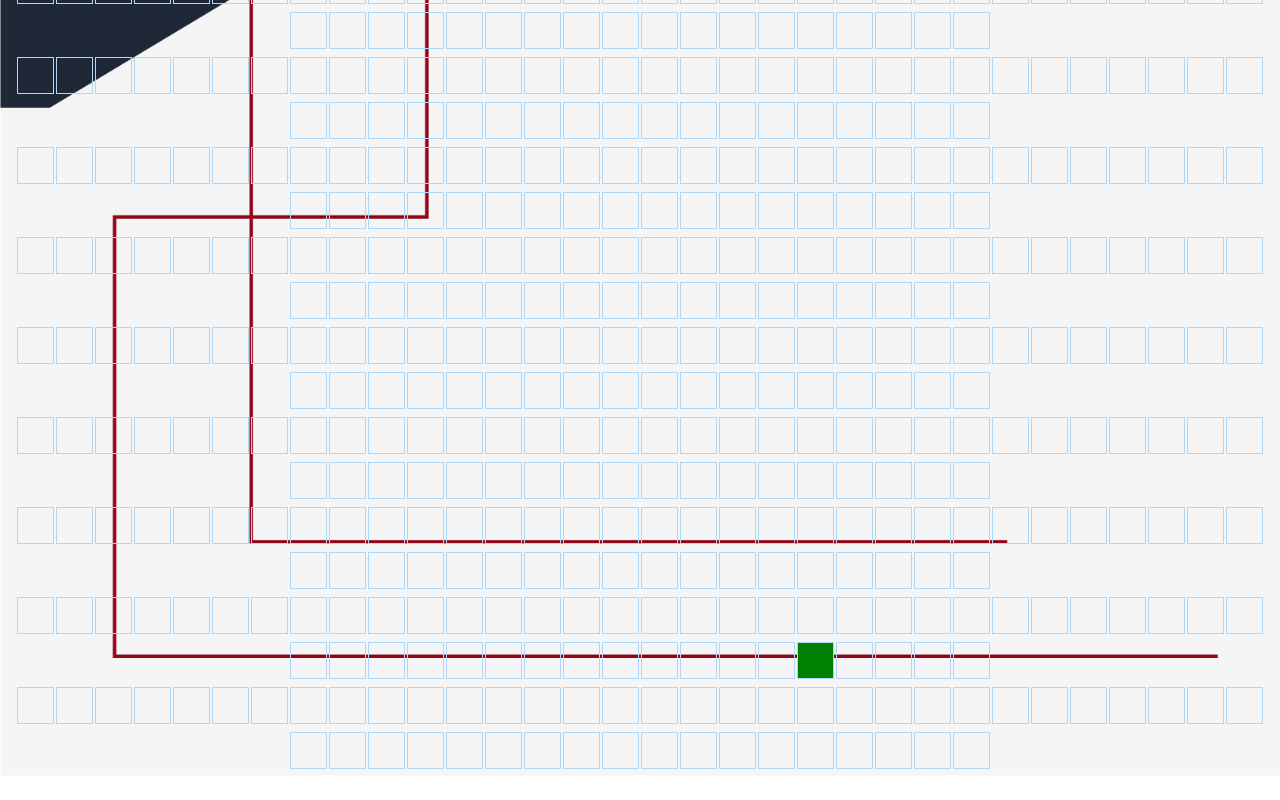
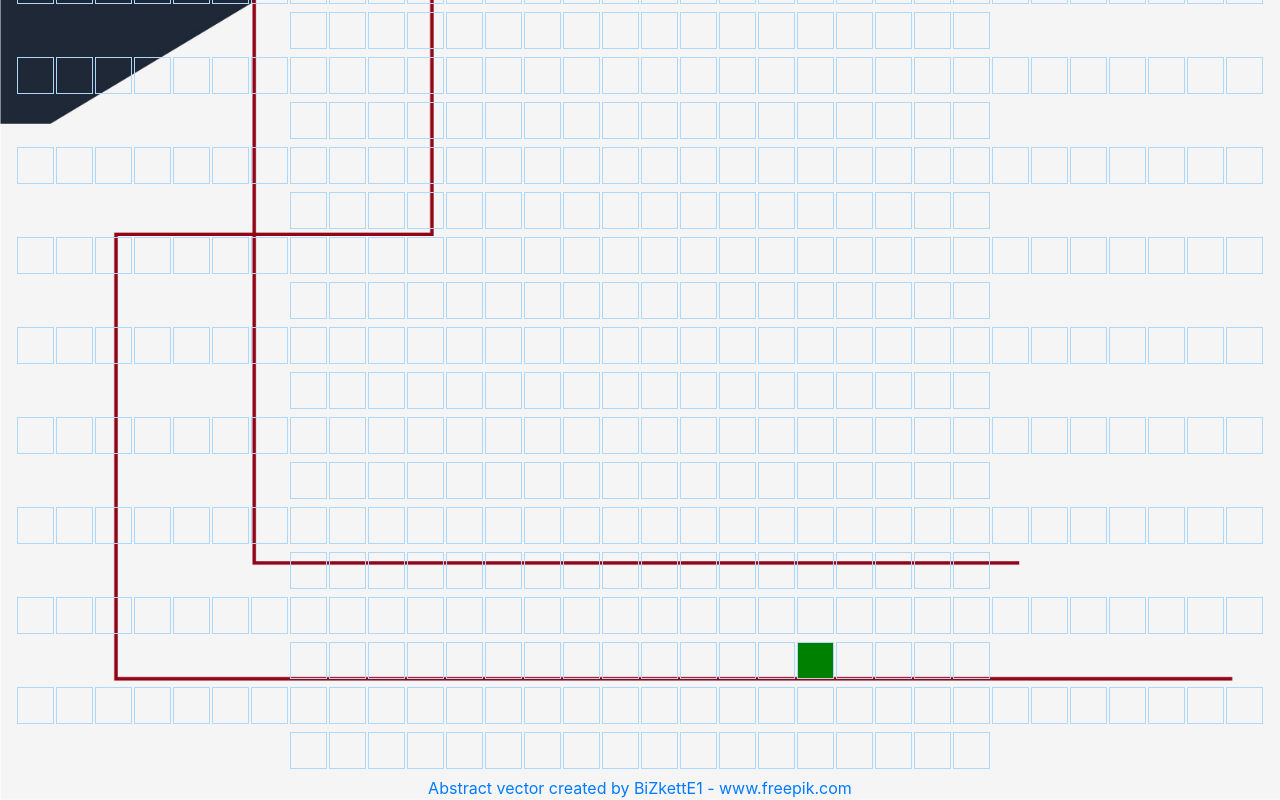
Before and after one commit to munindra2132/Pathfinder-Visualizer, a React (Create React App) app: page / in a window 1280 px wide. Shown: the part 1247-2047 px from the top of the page. Before the commit the page ends 2023 px from the top, so only its background shows below. Built offline with nearby package versions, Linux system fonts and the light colour scheme.

Commit message:
added background img

```diff
--- a/src/Graph/Visualizer/Visualizer.js
+++ b/src/Graph/Visualizer/Visualizer.js
@@ -14,6 +14,7 @@ let sr =7;
 let sc =15;
 let fr = 18;
 let fc = 45;
+
 export default class Visualizer extends Component {
     constructor(props){
         super(props);
@@ -27,9 +28,11 @@ export default class Visualizer extends Component {
             done: false,
             changedSource: false,
             changedDest: false,
+            stop: false,
         }
 
     }
+
     componentDidMount() {
         const grid = getInitialGrid();
         this.setState({grid});
@@ -46,8 +49,8 @@ export default class Visualizer extends Component {
             START_NODE_COL: col,
             changedSource: false
           }, () =>{
-            console.log("changed source true section");
-            console.log(this.state.START_NODE_ROW);
+            //console.log("changed source true section");
+            //console.log(this.state.START_NODE_ROW);
           } );
 
           //console.log(this.state.START_NODE_ROW);
@@ -60,8 +63,8 @@ export default class Visualizer extends Component {
             FINISH_NODE_COL: col,
             changedDest: false
           }, () =>{
-            console.log("changed dest true section");
-            console.log(this.state.FINISH_NODE_ROW);
+            //console.log("changed dest true section");
+            //console.log(this.state.FINISH_NODE_ROW);
           } );
         }else if(row === this.state.START_NODE_ROW && col === this.state.START_NODE_COL && this.state.changedSource === false ){
 
@@ -117,14 +120,16 @@ export default class Visualizer extends Component {
       }
 
       animate(visitedNodesInOrder,nodesInShortestPathOrder) {
+
         for (let i = 0; i <= visitedNodesInOrder.length; i++) {
+
           if (i === visitedNodesInOrder.length) {
             setTimeout(() => {
               this.animateShortestPath(nodesInShortestPathOrder);
             }, 10 * i);
             return;
           }
-          setTimeout(() => {
+             setTimeout(() => {
             const node = visitedNodesInOrder[i];
             if(node.row === this.state.START_NODE_ROW && node.col === this.state.START_NODE_COL) {
               document.getElementById(`node-${node.row}-${node.col}`).className =
@@ -144,7 +149,8 @@ export default class Visualizer extends Component {
 
       animateShortestPath(nodesInShortestPathOrder) {
         for (let i = 0; i < nodesInShortestPathOrder.length; i++) {
-          setTimeout(() => {
+
+            setTimeout(() => {
             const node = nodesInShortestPathOrder[i];
             if(node.row === this.state.START_NODE_ROW && node.col === this.state.START_NODE_COL) {
               document.getElementById(`node-${node.row}-${node.col}`).className =
@@ -157,6 +163,7 @@ export default class Visualizer extends Component {
               'node node-shortest-path';
             }
           }, 50 * i);
+
         }
       }
     //the below lines
@@ -205,7 +212,7 @@ export default class Visualizer extends Component {
         // sc = this.state.START_NODE_COL;
         if(this.state.done === true){
           alert("Clear the grid First");
-          console.log("Clear the grid dfs");
+          // console.log("Clear the grid dfs");
 
         }else {
           console.log(this.state.START_NODE_ROW);
@@ -226,8 +233,8 @@ export default class Visualizer extends Component {
       cleargrid () {
        // const {grid} = this.state;
 
-        console.log("this is the clear grid");
-        console.log(this.state.START_NODE_ROW);
+        // console.log("this is the clear grid");
+        // console.log(this.state.START_NODE_ROW);
         sr = this.state.START_NODE_ROW;
         sc = this.state.START_NODE_COL;
         fr = this.state.FINISH_NODE_ROW;
@@ -242,7 +249,7 @@ export default class Visualizer extends Component {
         }
         document.getElementById(`node-${this.state.START_NODE_ROW}-${this.state.START_NODE_COL}`).className = 'node node-src';
         document.getElementById(`node-${this.state.FINISH_NODE_ROW}-${this.state.FINISH_NODE_COL}`).className = 'node node-dest';
-        this.setState({'done' : false});
+        this.setState({'done' : false });
       }
 
         render() {
@@ -268,6 +275,9 @@ export default class Visualizer extends Component {
                 <Button variant="success" size="lg" onClick={() => this.visualizeBFS() }>
                   Visualize BFS Algorithm
                 </Button>{'   '}
+                {/* <Button variant="info" size="lg" onClick={() => this.stop() }>
+                  Stop
+                </Button>{''} */}
                 <Button variant="info" size="lg" onClick={() => this.cleargrid() }>
                   Clear the GRID
                 </Button>
@@ -307,6 +317,7 @@ export default class Visualizer extends Component {
                   })}
                 </div>
                 </div>
+                <a href='https://www.freepik.com/vectors/abstract'>Abstract vector created by BiZkettE1 - www.freepik.com</a>
             </div>
             );
           }
```
